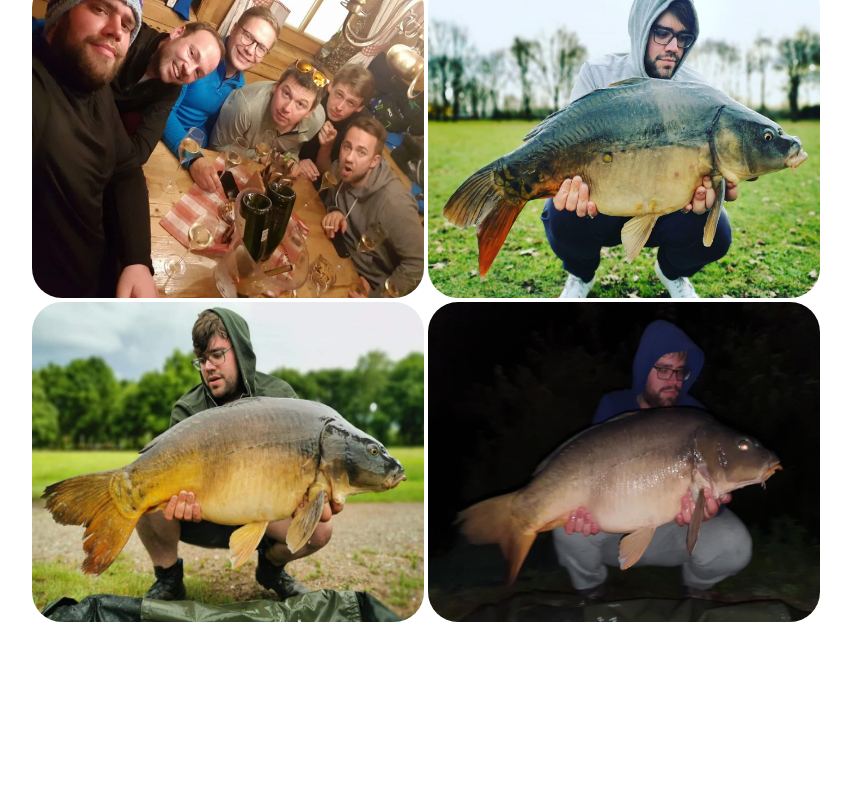
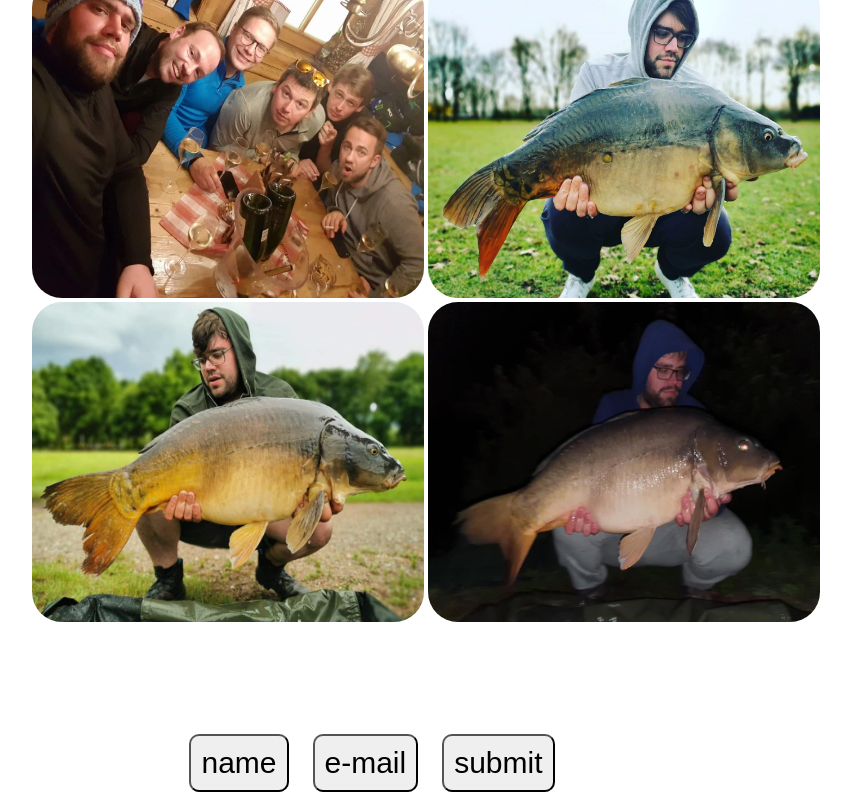
Before and after one commit to thomasWillems/photo-gallery, a plain HTML site: page index.html in a window 1280 px wide. Shown: the part 988-1790 px from the top of the page, without its empty margins (268-1119 px from the left). Before the commit the page ends 1712 px from the top, so only its background shows below. Drawn offline with Linux system fonts and the light colour scheme.

Commit message:
styling buttons(footer)

```diff
--- a/index.html
+++ b/index.html
@@ -31,7 +31,9 @@
     </main>
     <br>
     <footer>
-
+      <button class="footer">name</button>
+      <button class="footer">e-mail</button>
+      <button class="footer">submit</button>
     </footer>
 </body>
 </html>
--- a/style.css
+++ b/style.css
@@ -24,6 +24,9 @@ header{
     padding-left: 20px;
     padding-top: 8;
 }
+.brand:hover{
+    color: gold;
+}
 main{
     margin-left: 300px;
 }
@@ -41,5 +44,17 @@ img{
 }
 img:hover{
     transform: scale(1.2);
-    transition: 0.3s transform;
+    transition: 1s transform;
 }
+footer{
+    text-align: center;
+}
+.footer{
+    font-size: 30px;
+    padding: 10px;
+    margin: 10px;
+    border-radius: 10px;
+}
+.footer:hover{
+    color: #4682B4;
+}
```
